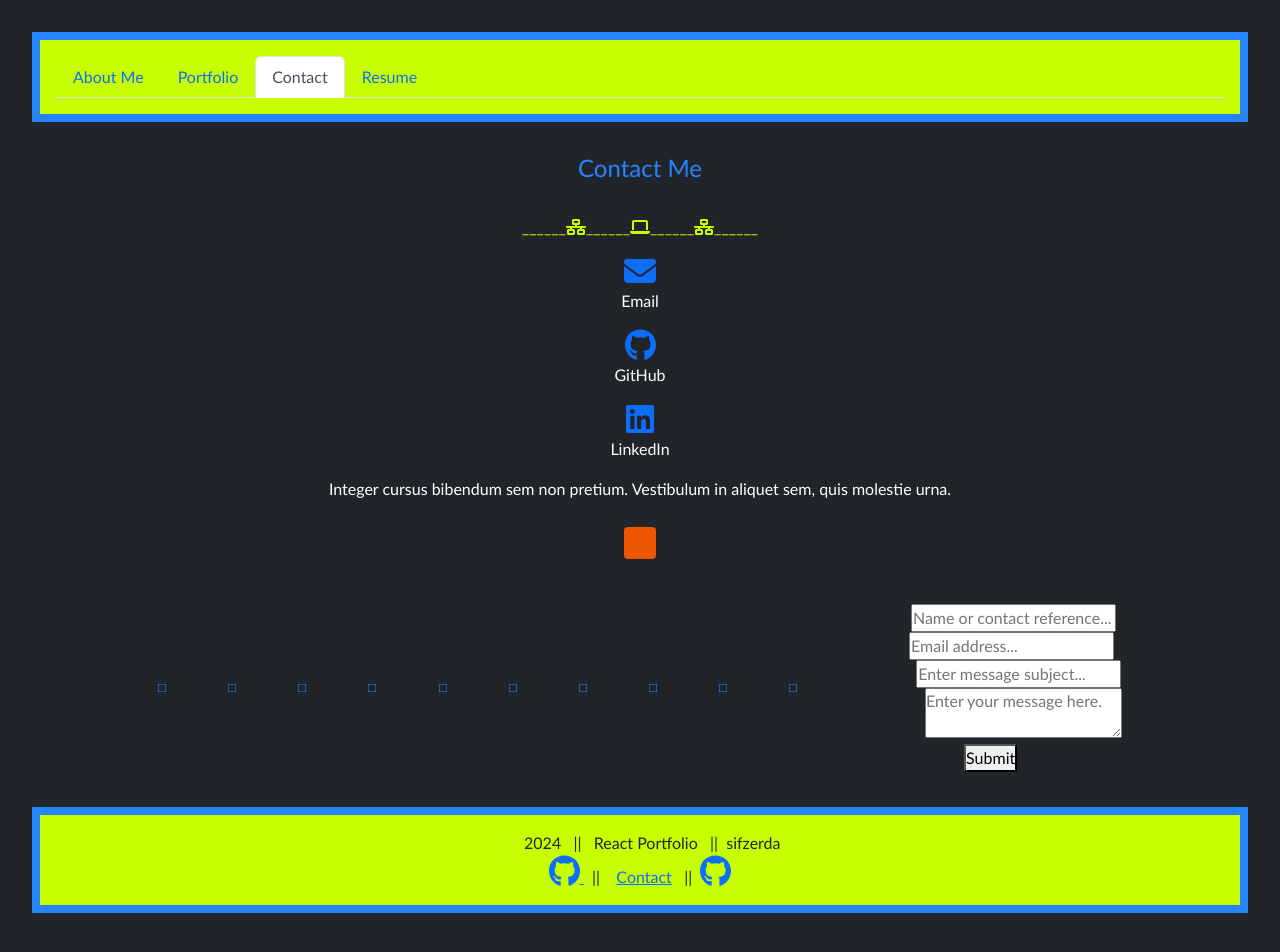
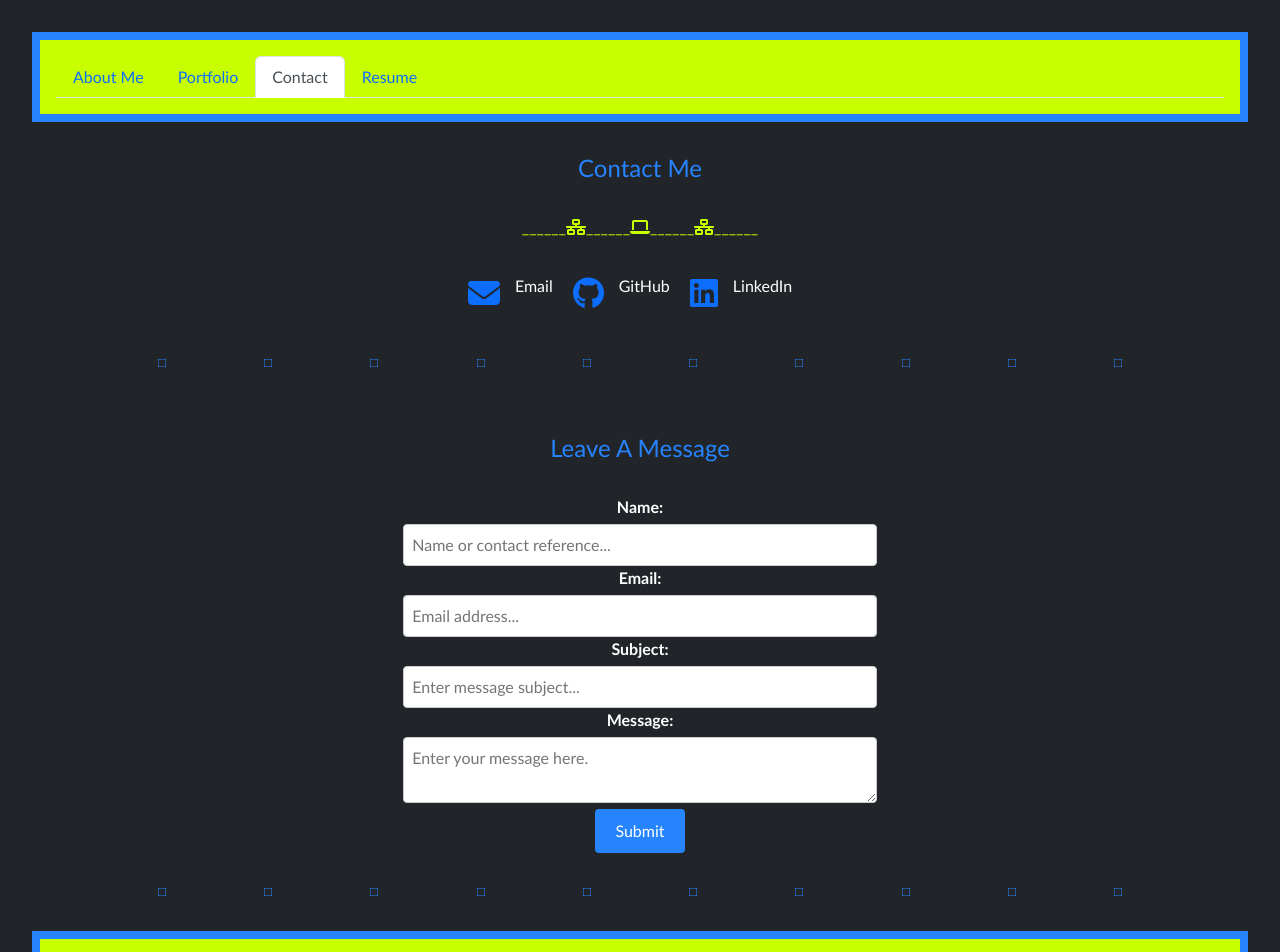
Before and after one commit to sifzerda/react-challenge, a React (Vite) app: page /Contact in a window 1280 px wide. Shown: the top 952 px of the page. Built offline with nearby package versions, Linux system fonts and the light colour scheme.

Commit message:
styling contact form page

```diff
--- a/src/App.css
+++ b/src/App.css
@@ -97,6 +97,7 @@ h3 {
 
 p.separator {
   color: #c8ff00;
+  margin-bottom: 35px;
 }
 
 /* About */
@@ -295,7 +296,71 @@ a.a-title {
   color: #fff;
 }
 
-/* Dropdown menu */
+/* ================== Contact Form ============== */
+
+.form-container input,
+.form-container textarea {
+  width: 100%;
+  padding: 8px;
+  border: 1px solid #ccc;
+  border-radius: 4px;
+}
+
+form {
+  width: 40%;
+  margin: 0 auto;
+}
+
+.form-container button {
+  background-color: var(--blue);
+  color: white;
+  border: none;
+  border-radius: 4px;
+  padding: 10px 20px;
+  cursor: pointer;
+}
+
+.form-container button:hover {
+  background-color: #0056b3;
+}
+
+.confirmation-message {
+  background-color: #d4edda;
+  color: #155724;
+  border: 1px solid #c3e6cb;
+  border-radius: 4px;
+  padding: 10px;
+  margin-top: 10px;
+}
+
+label {
+  display: block;
+  font-weight: bold;
+  margin-bottom: 5px;
+  color: #ffffff;
+}
+
+div.contact-icons {
+  display: flex;
+  justify-content: center;
+  flex-wrap: wrap;
+/*  border: red solid 2px;  ------ only apply this to locate flexboxes*/
+}
+
+.icon-container {
+  display: flex;
+  flex-direction: row;
+  align-items: center;
+  margin-right: 10px;
+  margin-bottom: 10px;
+/*  border: red solid 2px;  ------ only apply this to locate flexboxes*/
+}
+
+.icon-container p {
+  margin-left: 15px; /* Adds space between icon and text */
+}
+
+/* ================  Dropdown menu ========================== */
 
 /* Dropdown Button */
 .dropbtn {
@@ -406,6 +471,20 @@ div.blue-separator {
   }
 }
 
+/* Media query for contact flex-box icons for larger screens */
+@media screen and (min-width: 768px) {
+div.icon-container {
+    justify-content: center;
+    margin-right: 20px;
+  }}
+
+/* media query for contact flex-box icons*/
+@media screen and (max-width: 600px) {
+div.icon-container {
+    flex-basis: 50%;
+  }
+}
+
 .card {
   padding: 2em;
 }
--- a/src/components/ContactForm.jsx
+++ b/src/components/ContactForm.jsx
@@ -1,3 +1,4 @@
+import '../App.css';
 import { useState } from 'react';
 
 function ContactForm() {
@@ -38,9 +39,9 @@ function ContactForm() {
     return (
 // if submitted, display confirmation message
 // if not not, handle submit
-        <div>
+     <div className="form-container">
         {submitted ? (
-          <div>
+          <div className="confirmation-message">
             <p>Thank you for your message!</p>
           </div>
         ) : (
--- a/src/pages/Contact.jsx
+++ b/src/pages/Contact.jsx
@@ -24,44 +24,29 @@ export default function Contact() {
 
 
       <div className="contact-icons">
-
+        <div className="icon-container">
           <a href="mailto:tydamon@hotmail.com" className="icon">
             <FontAwesomeIcon icon={faEnvelope} size="2x" />
           </a>
           <p>Email</p>
+        </div>
 
+        <div className="icon-container">
           <a href="https://github.com/sifzerda" className="icon">
             <FontAwesomeIcon icon={faGithub} size="2x" />
           </a>
           <p>GitHub</p>
+        </div>
 
+        <div className="icon-container">
           <a href="https://github.com/sifzerda" className="icon">
             <FontAwesomeIcon icon={faLinkedin} size="2x" />
           </a>
           <p>LinkedIn</p>
-
-        <p>
-          Integer cursus bibendum sem non pretium. Vestibulum in aliquet sem, quis
-          molestie urna.
-        </p>
-
-
-
-
-        <div className="dropdown">
-          <button className='dropbtn'></button>
-          <div className="dropdown-content">
-            <p>Must do</p>
-          </div>
         </div>
 
 
-
-
-
       </div>
-
-
 
       <div className="blue-separator">
         <FontAwesomeIcon icon={faSquare} className="blue-square" size="sm" />
@@ -74,11 +59,25 @@ export default function Contact() {
         <FontAwesomeIcon icon={faSquare} className="blue-square" size="sm" />
         <FontAwesomeIcon icon={faSquare} className="blue-square" size="sm" />
         <FontAwesomeIcon icon={faSquare} className="blue-square" size="sm" />
+      </div>
 
+      <div className="form-box">
 
+        <h1>Leave A Message</h1>
         <ContactForm />
+      </div>
 
-
+      <div className="blue-separator">
+        <FontAwesomeIcon icon={faSquare} className="blue-square" size="sm" />
+        <FontAwesomeIcon icon={faSquare} className="blue-square" size="sm" />
+        <FontAwesomeIcon icon={faSquare} className="blue-square" size="sm" />
+        <FontAwesomeIcon icon={faSquare} className="blue-square" size="sm" />
+        <FontAwesomeIcon icon={faSquare} className="blue-square" size="sm" />
+        <FontAwesomeIcon icon={faSquare} className="blue-square" size="sm" />
+        <FontAwesomeIcon icon={faSquare} className="blue-square" size="sm" />
+        <FontAwesomeIcon icon={faSquare} className="blue-square" size="sm" />
+        <FontAwesomeIcon icon={faSquare} className="blue-square" size="sm" />
+        <FontAwesomeIcon icon={faSquare} className="blue-square" size="sm" />
       </div>
 
 
```
Lines whose indentation alone changed are shown as unchanged.
